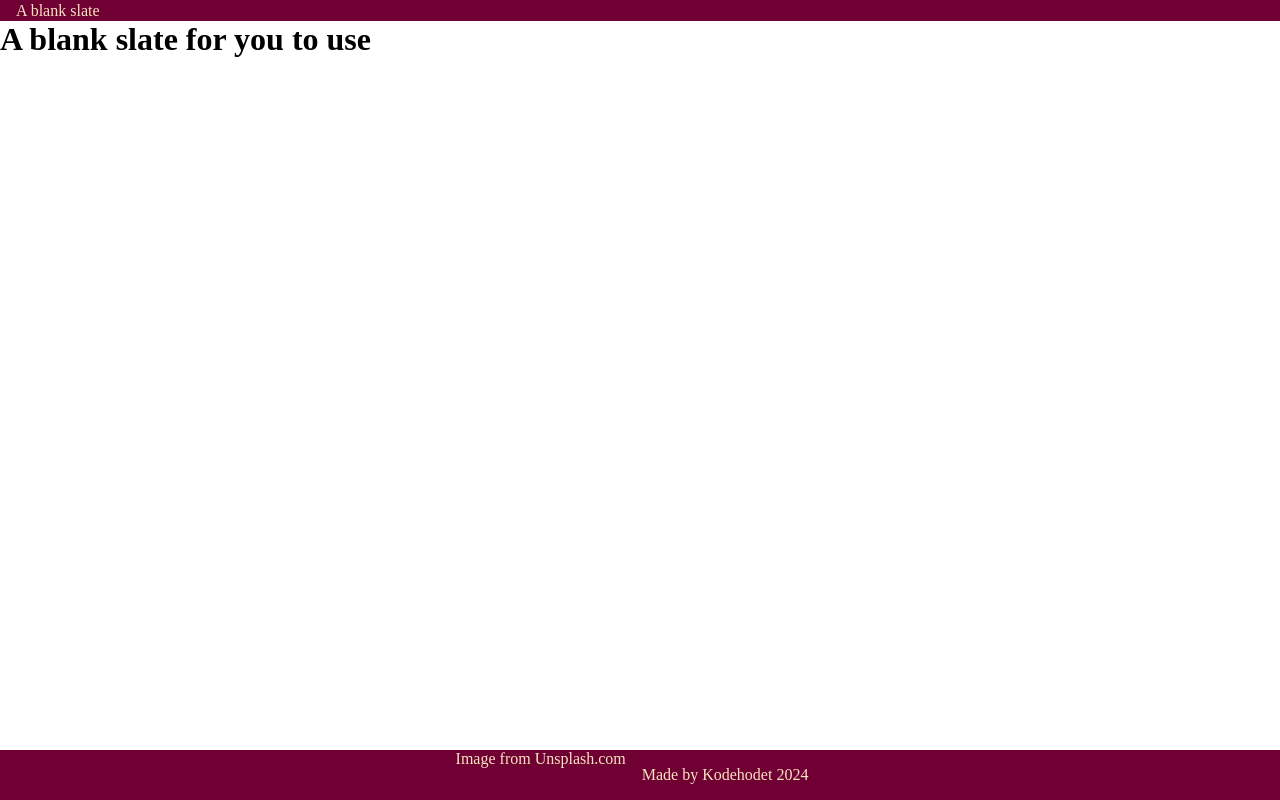
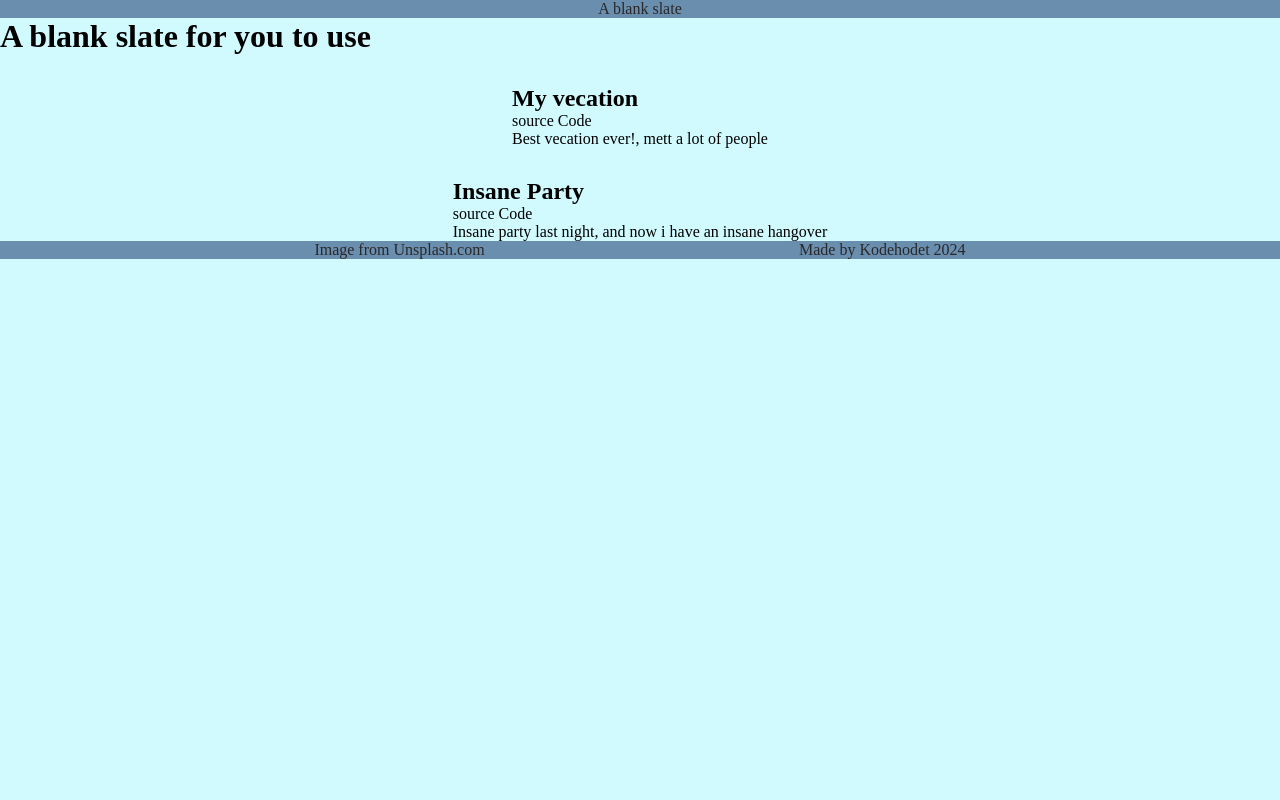
Before and after one commit to AndreK-B06/modul-d-oppgave-uke-1, a React (Vite) app: page / in a window 1280 px wide. Built offline with nearby package versions, Linux system fonts and the light colour scheme.

Commit message:
component oppdate

```diff
--- a/src/App.css
+++ b/src/App.css
@@ -1,25 +1,16 @@
 .app {
-  flex-direction: column;
   min-height: 100vh;
-}
-.app,
-.navbar,
-footer {
-  display: flex;
-}
-.navbar > * {
-  justify-content: center;
-  align-items: center;
-  padding: 0.1rem 1rem;
 }
 
 .main {
-  flex-grow: 1;
-}
-.footer {
+  display: flex;
+  flex-direction: column;
   justify-content: center;
 }
-.footer > p {
-  text-align: center;
-  padding: 1rem 1rem;
+h2 {
+  margin-top: 30px;
 }
+article {
+  margin: auto;
+  max-width: 50%;
+}
--- a/src/App.jsx
+++ b/src/App.jsx
@@ -2,6 +2,15 @@ import "./App.css";
 import PostCardImage from "./components/PostCardImage/PostCardImage";
 
 function App() {
+  const posts = [
+    { title: "My vecation", body: "Best vecation ever!, mett a lot of people" },
+    {
+      title: "Insane Party",
+      body: "Insane party last night, and now i have an insane hangover",
+      sourceUrl:
+        "https://images.unsplash.com/photo-1533174072545-7a4b6ad7a6c3?q=80&w=870&auto=format&fit=crop&ixlib=rb-4.0.3&ixid=M3wxMjA3fDB8MHxwaG90by1wYWdlfHx8fGVufDB8fHx8fA%3D%3D",
+    },
+  ];
   return (
     <div className="app">
       <header className="navbar bg-primary text-secondary">
@@ -10,7 +19,9 @@ function App() {
 
       <main className="main">
         <h1>A blank slate for you to use</h1>
-        {/* <ul className="poste">{PostCardImage}</ul> */}
+        {posts.map((post, i) => {
+          return <PostCardImage posts={post} key={i} />;
+        })}
       </main>
 
       <footer className="footer bg-primary text-secondary">
--- a/src/components/PostCardImage/PostCardImage.css
+++ b/src/components/PostCardImage/PostCardImage.css
@@ -3,3 +3,9 @@
   padding: 0;
   box-sizing: border-box;
 }
+article {
+  display: flex;
+  flex-direction: column;
+  justify-content: center;
+  margin: auto;
+}
--- a/src/components/PostCardImage/PostCardImage.jsx
+++ b/src/components/PostCardImage/PostCardImage.jsx
@@ -1,24 +1,20 @@
-import { Component } from "react";
-import App from "../../App";
 import "./PostCardImage.css";
+import propTypes from "prop-types";
 
-const posts = [
-  { title: "My vecation", body: "Best vecation ever!, mett a lot of people" },
-  {
-    title: "Insane Party",
-    body: "Insane party last night, and now i have an insane hangover",
-    sourceUrl:
-      "https://images.unsplash.com/photo-1533174072545-7a4b6ad7a6c3?q=80&w=870&auto=format&fit=crop&ixlib=rb-4.0.3&ixid=M3wxMjA3fDB8MHxwaG90by1wYWdlfHx8fGVufDB8fHx8fA%3D%3D",
-  },
-];
-const PostCardImage = posts.map((poste) => {
+export default function PostCardImage(posts) {
   //JS here
+  console.log(posts);
+  console.log(Object.keys(posts));
   return (
-    <article className="card-Image">
-      <h2>{poste.title}</h2>
-      <a href="{poste.sourceTrl}">source Code</a>
-      <p>{poste.body}</p>
+    <article className="cardImage">
+      <h2>{posts.posts.title}</h2>
+      <a href={posts.posts.sourceUrl ? posts.posts.sourceUrl : "#"}>
+        source Code
+      </a>
+      <p>{posts.posts.body}</p>
     </article>
   );
-});
-export default "PostCardImage";
+}
+PostCardImage.propTypes = {
+  posts: propTypes.object,
+};
--- a/src/index.css
+++ b/src/index.css
@@ -10,12 +10,42 @@ a {
 }
 
 :root {
-  --color-primary: rgb(112, 0, 52);
-  --color-secondary: rgb(248, 228, 191);
+  --color-primary: #6a8eae;
+  --color-secondary: #2a282a;
+  --color-bacround: #d1faff;
+}
+body {
+  background: var(--color-bacround);
+}
+/* ! fix primery og secundary */
+.bg-primary {
+  background-color: var(--color-primary);
+}
+.text-primary {
+  color: var(--color-primary);
 }
 
-.bg-primary {background-color: var(--color-primary);}
-.text-primary {color: var(--color-primary);}
-
-.bg-secondary {background-color: var(--color-secondary);}
-.text-secondary {color: var(--color-secondary);}
+.bg-secondary {
+  background-color: var(--color-secondary);
+}
+.text-secondary {
+  color: var(--color-secondary);
+}
+/* * Flex/Alinment */
+header,
+main,
+footer {
+  display: flex;
+}
+header {
+  justify-content: center;
+}
+footer {
+  align-items: center;
+  justify-content: space-evenly;
+}
+.main {
+  display: flex;
+  flex-direction: column;
+  justify-content: center;
+}
```
Also changed, not shown: img/vernazza.avif (deleted).
